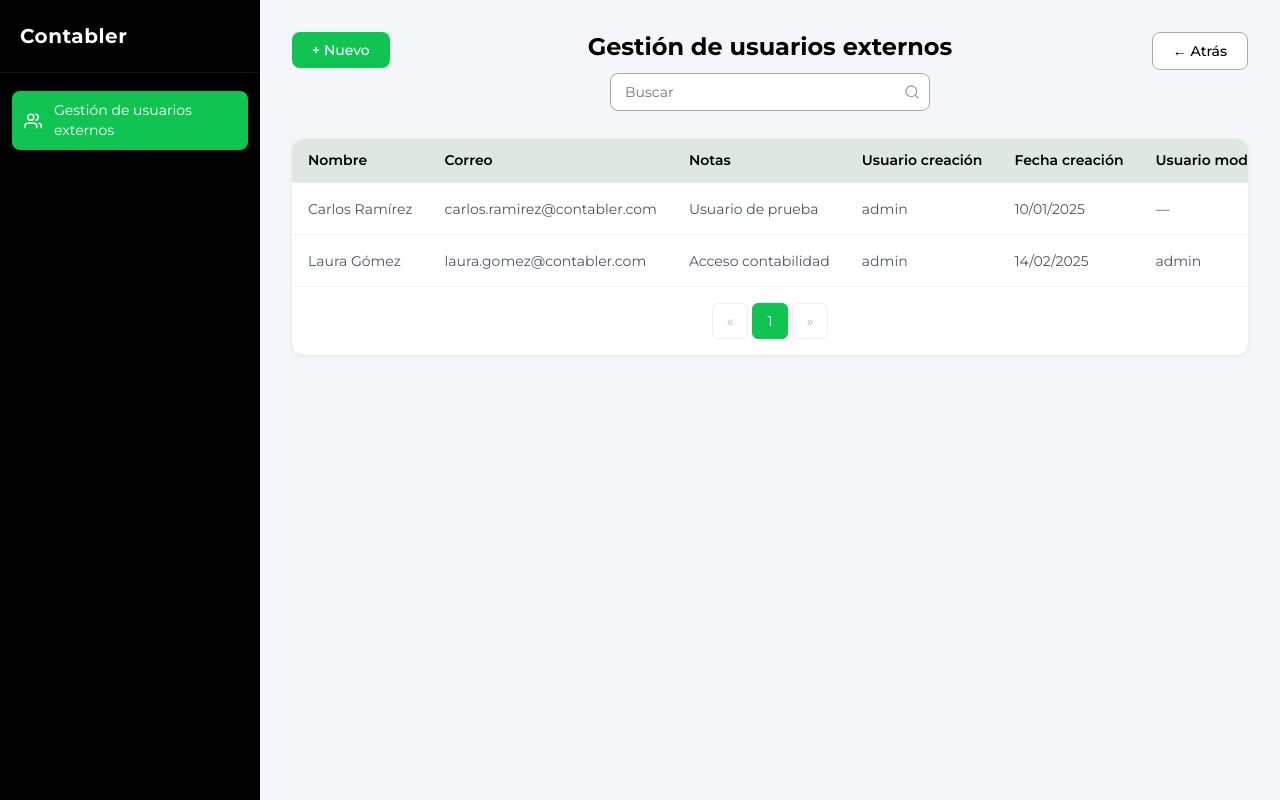
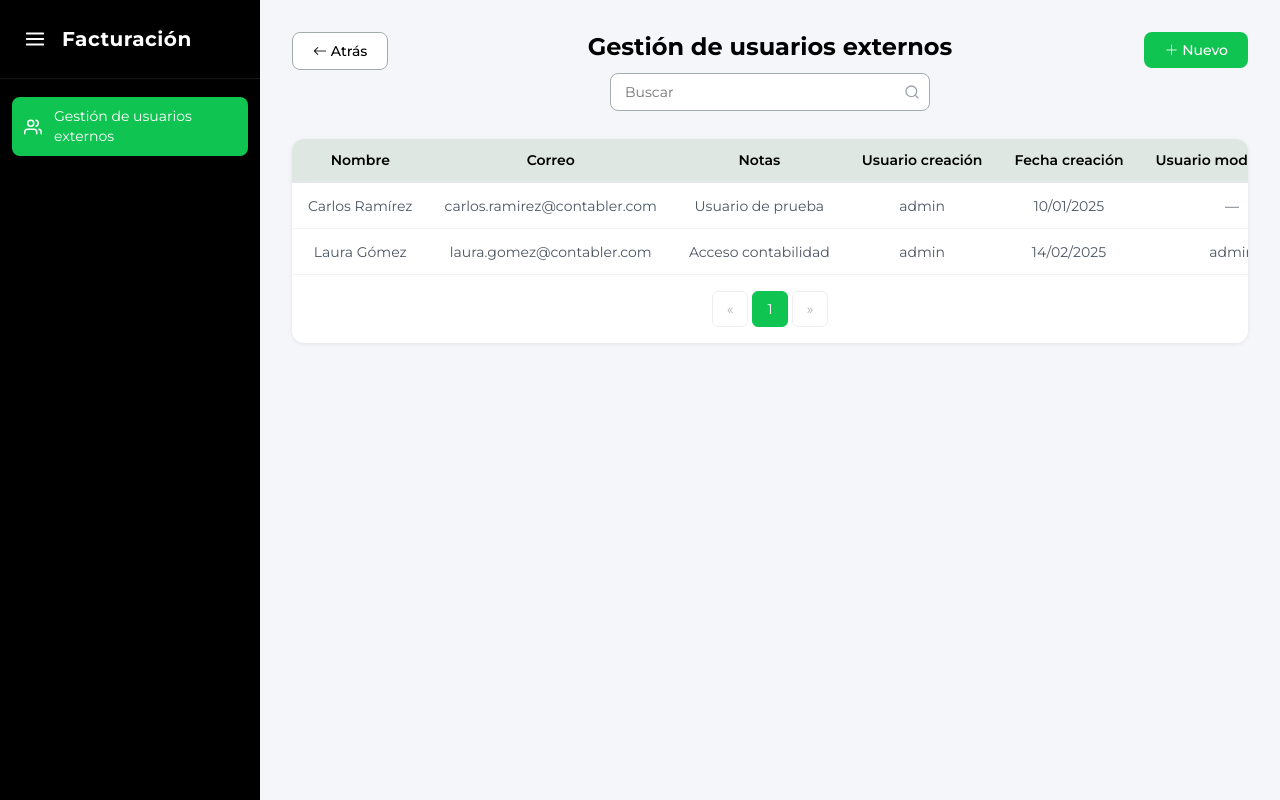
Before and after one commit to AlvaroRestrepo2025/FacturacionIAFront, an Angular app: page /usuarios-externos in a window 1280 px wide. Built offline with nearby package versions, Linux system fonts and the light colour scheme.

Commit message:
Cambios temporales

```diff
--- a/angular.json
+++ b/angular.json
@@ -27,6 +27,7 @@
               }
             ],
             "styles": [
+              "node_modules/bootstrap-icons/font/bootstrap-icons.css",
               "src/styles.css"
             ],
             "scripts": []
--- a/package.json
+++ b/package.json
@@ -17,6 +17,7 @@
     "@angular/platform-browser": "^19.2.0",
     "@angular/platform-browser-dynamic": "^19.2.0",
     "@angular/router": "^19.2.0",
+    "bootstrap-icons": "^1.13.1",
     "rxjs": "~7.8.0",
     "tslib": "^2.3.0",
     "zone.js": "~0.15.0"
--- a/src/app/feature/external-users/external-user-modal/external-user-modal.component.css
+++ b/src/app/feature/external-users/external-user-modal/external-user-modal.component.css
@@ -124,8 +124,6 @@
   background-color: #0EA548;
 }
 
-/* BOTÓN CANCELAR */
-
 .btn--secondary {
   background-color: #FFFFFF;
   color: #000000;
--- a/src/app/feature/external-users/external-users-list/external-users-list.component.css
+++ b/src/app/feature/external-users/external-users-list/external-users-list.component.css
@@ -122,7 +122,7 @@
 
 .eu-table th {
   padding: 12px 16px;
-  text-align: left;
+  text-align: center;
   font-weight: 600;
   color: #000000;
   white-space: nowrap;
@@ -145,6 +145,8 @@
   padding: 12px 16px;
   color: #4b5563;
   white-space: nowrap;
+  text-align: center;
+  vertical-align: middle;
 }
 
 .eu-table__empty {
@@ -155,7 +157,9 @@
 }
 
 .badge {
-  display: inline-block;
+  display: inline-flex;
+  align-items: center;
+  justify-content: center;
   padding: 3px 10px;
   border-radius: 20px;
   font-size: 0.78rem;
@@ -172,21 +176,24 @@
   color: #666;
 }
 
-.btn-action {
-  background: none;
-  border: 1px solid #10C451;
-  border-radius: 6px;
-  padding: 5px 12px;
-  font-size: 0.8rem;
-  cursor: pointer;
-  color: #10C451;
-  transition: background 0.15s, border-color 0.15s;
+.actions-cell {
+  text-align: center;
+  vertical-align: middle;
 }
 
-.btn-action:hover {
-  background-color: #10C451;
-  color: white;
-  border-color: #9ca3af;
+.action-icon {
+  font-size: 1.1rem;
+  cursor: pointer;
+  transition: all 0.2s ease;
+}
+
+.action-icon--edit {
+  color: #10C451;
+}
+
+.action-icon--edit:hover {
+  color: #0ea548;
+  transform: scale(1.15);
 }
 
 .paginator {
--- a/src/app/feature/external-users/external-users-list/external-users-list.component.html
+++ b/src/app/feature/external-users/external-users-list/external-users-list.component.html
@@ -2,8 +2,9 @@
   <!-- Header -->
   <div class="eu-page__header">
     <div class="eu-page__header-left">
-      <button class="btn btn--primary" (click)="openCrearModal()">
-        + Nuevo
+      <button class="btn btn--secondary" (click)="goBack()">
+        <i class="bi bi-arrow-left"></i>
+        Atrás
       </button>
     </div>
 
@@ -18,19 +19,28 @@
           (ngModelChange)="onSearchChange()"
         />
         <span class="search-input__icon">
-          <svg xmlns="http://www.w3.org/2000/svg" width="16" height="16" viewBox="0 0 24 24"
-            fill="none" stroke="currentColor" stroke-width="2" stroke-linecap="round"
-            stroke-linejoin="round">
-            <circle cx="11" cy="11" r="8"/>
-            <line x1="21" y1="21" x2="16.65" y2="16.65"/>
+          <svg
+            xmlns="http://www.w3.org/2000/svg"
+            width="16"
+            height="16"
+            viewBox="0 0 24 24"
+            fill="none"
+            stroke="currentColor"
+            stroke-width="2"
+            stroke-linecap="round"
+            stroke-linejoin="round"
+          >
+            <circle cx="11" cy="11" r="8" />
+            <line x1="21" y1="21" x2="16.65" y2="16.65" />
           </svg>
         </span>
       </div>
     </div>
 
     <div class="eu-page__header-right">
-      <button class="btn btn--secondary" (click)="goBack()">
-        ← Atrás
+      <button class="btn btn--primary" (click)="openCrearModal()">
+        <i class="bi bi-plus-lg"></i>
+        Nuevo
       </button>
     </div>
   </div>
@@ -66,19 +76,30 @@
               <td>{{ user.correo }}</td>
               <td>{{ user.notas }}</td>
               <td>{{ user.usuarioCreacion }}</td>
-              <td>{{ user.fechaCreacion | date: 'dd/MM/yyyy' }}</td>
-              <td>{{ user.usuarioModificacion || '—' }}</td>
-              <td>{{ user.fechaModificacion ? (user.fechaModificacion | date: 'dd/MM/yyyy') : '—' }}</td>
+              <td>{{ user.fechaCreacion | date: "dd/MM/yyyy" }}</td>
+              <td>{{ user.usuarioModificacion || "—" }}</td>
               <td>
-                <span class="badge" [class.badge--active]="user.estado === 'Activo'"
-                  [class.badge--inactive]="user.estado === 'Inactivo'">
+                {{
+                  user.fechaModificacion
+                    ? (user.fechaModificacion | date: "dd/MM/yyyy")
+                    : "—"
+                }}
+              </td>
+              <td>
+                <span
+                  class="badge"
+                  [class.badge--active]="user.estado === 'Activo'"
+                  [class.badge--inactive]="user.estado === 'Inactivo'"
+                >
                   {{ user.estado }}
                 </span>
               </td>
-              <td>
-                <button class="btn-action" (click)="openEditarModal(user)">
-                  ✏️ Editar
-                </button>
+              <td class="actions-cell">
+                <i
+                  class="bi bi-pencil-square action-icon action-icon--edit"
+                  (click)="openEditarModal(user)"
+                  title="Editar"
+                ></i>
               </td>
             </tr>
           }
@@ -88,7 +109,11 @@
 
     <!-- Paginador -->
     <div class="paginator">
-      <button class="paginator__btn" (click)="goToPage(currentPage - 1)" [disabled]="currentPage === 1">
+      <button
+        class="paginator__btn"
+        (click)="goToPage(currentPage - 1)"
+        [disabled]="currentPage === 1"
+      >
         &laquo;
       </button>
       @for (page of pages; track page) {
@@ -100,7 +125,11 @@
           {{ page }}
         </button>
       }
-      <button class="paginator__btn" (click)="goToPage(currentPage + 1)" [disabled]="currentPage === totalPages">
+      <button
+        class="paginator__btn"
+        (click)="goToPage(currentPage + 1)"
+        [disabled]="currentPage === totalPages"
+      >
         &raquo;
       </button>
     </div>
--- a/src/app/layout/sidebar/sidebar.component.css
+++ b/src/app/layout/sidebar/sidebar.component.css
@@ -60,7 +60,7 @@
 }
 
 .sidebar__link--active:hover {
-  background-color: #1d4ed8;
+  background-color:#0ea548;
 }
 
 .sidebar__icon {
@@ -72,3 +72,47 @@
 .sidebar__label {
   line-height: 1.4;
 }
+
+.sidebar {
+  transition: width 0.35s ease-in-out;
+}
+
+.sidebar--collapsed {
+  width: 56px;
+  min-width: 56px;
+}
+
+.sidebar__logo {
+  display: flex;
+  align-items: center;
+  gap: 12px;
+}
+
+.sidebar__toggle {
+  background: transparent;
+  border: none;
+  color: white;
+  cursor: pointer;
+  padding: 4px;
+  display: flex;
+  align-items: center;
+  justify-content: center;
+}
+
+.sidebar__toggle:hover {
+  opacity: 0.8;
+}
+
+.sidebar--collapsed .sidebar__logo {
+  padding: 24px 12px;
+  justify-content: center;
+}
+
+.sidebar--collapsed .sidebar__menu-item {
+  padding: 2px 4px;
+}
+
+.sidebar--collapsed .sidebar__link {
+  justify-content: center;
+  padding: 10px 0;
+}
--- a/src/app/layout/sidebar/sidebar.component.html
+++ b/src/app/layout/sidebar/sidebar.component.html
@@ -1,6 +1,35 @@
-<aside class="sidebar">
+<aside class="sidebar" [class.sidebar--collapsed]="isCollapsed">
+
   <div class="sidebar__logo">
-    <span class="sidebar__logo-text">Contabler</span>
+
+    <button
+      class="sidebar__toggle"
+      (click)="toggleSidebar()"
+      type="button"
+    >
+      <svg
+        xmlns="http://www.w3.org/2000/svg"
+        width="22"
+        height="22"
+        viewBox="0 0 24 24"
+        fill="none"
+        stroke="currentColor"
+        stroke-width="2"
+        stroke-linecap="round"
+        stroke-linejoin="round"
+      >
+        <line x1="3" y1="6" x2="21" y2="6"></line>
+        <line x1="3" y1="12" x2="21" y2="12"></line>
+        <line x1="3" y1="18" x2="21" y2="18"></line>
+      </svg>
+    </button>
+
+    @if (!isCollapsed) {
+      <span class="sidebar__logo-text">
+        Facturación
+      </span>
+    }
+
   </div>
 
   <nav class="sidebar__nav">
@@ -30,9 +59,15 @@
             </svg>
           </span>
 
-          <span class="sidebar__label"> Gestión de usuarios externos </span>
+          @if (!isCollapsed) {
+            <span class="sidebar__label">
+              Gestión de usuarios externos
+            </span>
+          }
+
         </a>
       </li>
     </ul>
   </nav>
+
 </aside>
--- a/src/app/layout/sidebar/sidebar.component.ts
+++ b/src/app/layout/sidebar/sidebar.component.ts
@@ -8,4 +8,12 @@ import { RouterLink, RouterLinkActive } from '@angular/router';
   templateUrl: './sidebar.component.html',
   styleUrl: './sidebar.component.css',
 })
-export class SidebarComponent {}
+export class SidebarComponent {
+
+  isCollapsed = false;
+
+  toggleSidebar(): void {
+    this.isCollapsed = !this.isCollapsed;
+  }
+
+}
```
Also changed, not shown: 1 other file (tests, documents, lock files or other folders).
